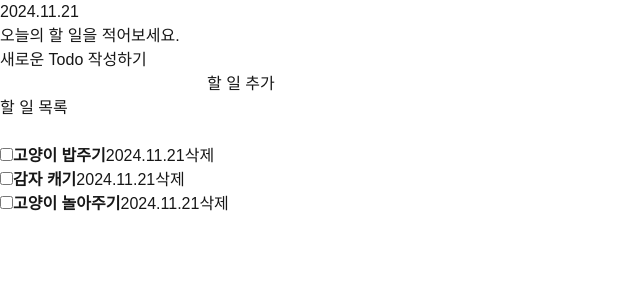
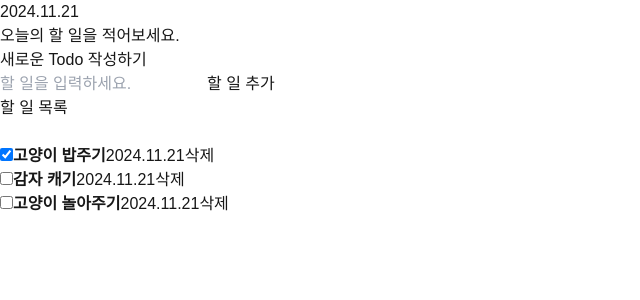
Before and after one commit to rabbit-onion/app-todolist, a Next.js app: page / in a window 1280 px wide. Shown: the top 300 px of the page, without its empty margins (0-640 px from the left). Built offline with nearby package versions, Linux system fonts and the light colour scheme.

Commit message:
목업, 추가데이터 받아서 출력하기

```diff
--- a/package.json
+++ b/package.json
@@ -9,6 +9,7 @@
     "lint": "next lint"
   },
   "dependencies": {
+    "classnames": "^2.5.1",
     "date-fns": "^4.1.0",
     "next": "15.0.3",
     "react": "19.0.0-rc-66855b96-20241106",
--- a/src/components/Todo.jsx
+++ b/src/components/Todo.jsx
@@ -1,35 +1,32 @@
-import React from 'react';
+'use client';
+
+import React, { useState } from 'react';
 import TodoHd from './TodoHd';
 import TodoEditor from './TodoEditor';
 import TodoList from './TodoList';
-
-const mockTodoData = [
-  {
-    id: 1,
-    isDone: false,
-    task: '고양이 밥주기',
-    createDate: '2024.11.21',
-  },
-  {
-    id: 2,
-    isDone: false,
-    task: '감자 캐기',
-    createDate: '2024.11.21',
-  },
-  {
-    id: 3,
-    isDone: false,
-    task: '고양이 놀아주기',
-    createDate: '2024.11.21',
-  },
-];
+import { mockTodoData } from '@/data/todoData';
 
 const Todo = () => {
+  const [todos, setTodos] = useState(mockTodoData);
+
+  // 할 일 추가 함수
+  const addTodo = (task) => {
+    setTodos([
+      ...todos,
+      {
+        id: todos.length + 1,
+        isDone: false,
+        task: task,
+        createDate: new Date().toLocaleDateString(),
+      },
+    ]);
+  };
+
   return (
     <div>
       <TodoHd />
-      <TodoEditor />
-      <TodoList />
+      <TodoEditor addTodo={addTodo} />
+      <TodoList mockTodoData={todos} />
     </div>
   );
 };
--- a/src/components/TodoEditor.jsx
+++ b/src/components/TodoEditor.jsx
@@ -1,11 +1,29 @@
-import React from 'react';
+'use client';
 
-const TodoEditor = () => {
+import classNames from 'classnames';
+import React, { useState } from 'react';
+
+const TodoEditor = ({ addTodo }) => {
+  const [task, setTask] = useState('');
+  const onSubmit = () => {
+    addTodo(task);
+    setTask('');
+  };
+  const onChangeTask = (e) => {
+    setTask(e.target.value);
+  };
+
   return (
     <div>
       <h2>새로운 Todo 작성하기</h2>
-      <input type='text' />
-      <button>할 일 추가</button>
+      <div className='flex items-center'>
+        <form>
+          <input type='text' value={task} onChange={onChangeTask} placeholder='할 일을 입력하세요.' className='border' />
+          <button type='submit' onClick={onSubmit} disabled={!task} className={classNames('p-3', task ? 'bg-blue-400' : 'bg-gray-300')}>
+            할 일 추가
+          </button>
+        </form>
+      </div>
     </div>
   );
 };
--- a/src/components/TodoItem.jsx
+++ b/src/components/TodoItem.jsx
@@ -0,0 +1,16 @@
+import React from 'react';
+
+const TodoItem = ({ isDone, task, createDate }) => {
+  return (
+    <div>
+      <li>
+        <input type='checkbox' checked={isDone} />
+        <strong>{task}</strong>
+        <span>{createDate}</span>
+        <button>삭제</button>
+      </li>
+    </div>
+  );
+};
+
+export default TodoItem;
--- a/src/components/TodoList.jsx
+++ b/src/components/TodoList.jsx
@@ -1,30 +1,13 @@
 import React from 'react';
+import TodoItem from './TodoItem';
 
-const TodoList = () => {
+const TodoList = ({ mockTodoData }) => {
+  // console.log(mockTodoData);
   return (
     <div>
       <h2>할 일 목록</h2>
       <input type='text' />
-      <ul>
-        <li>
-          <input type='checkbox' />
-          <strong>고양이 밥주기</strong>
-          <span>2024.11.21</span>
-          <button>삭제</button>
-        </li>
-        <li>
-          <input type='checkbox' />
-          <strong>감자 캐기</strong>
-          <span>2024.11.21</span>
-          <button>삭제</button>
-        </li>
-        <li>
-          <input type='checkbox' />
-          <strong>고양이 놀아주기</strong>
-          <span>2024.11.21</span>
-          <button>삭제</button>
-        </li>
-      </ul>
+      <ul>{mockTodoData.map((item) => (console.log(item), (<TodoItem key={item.id} {...item} />)))}</ul>
     </div>
   );
 };
--- /dev/null
+++ b/src/data/todoData.js
@@ -0,0 +1,20 @@
+export const mockTodoData = [
+  {
+    id: 1,
+    isDone: true,
+    task: '고양이 밥주기',
+    createDate: '2024.11.21',
+  },
+  {
+    id: 2,
+    isDone: false,
+    task: '감자 캐기',
+    createDate: '2024.11.21',
+  },
+  {
+    id: 3,
+    isDone: false,
+    task: '고양이 놀아주기',
+    createDate: '2024.11.21',
+  },
+];
```
Also changed, not shown: 1 other file (tests, documents, lock files or other folders).
